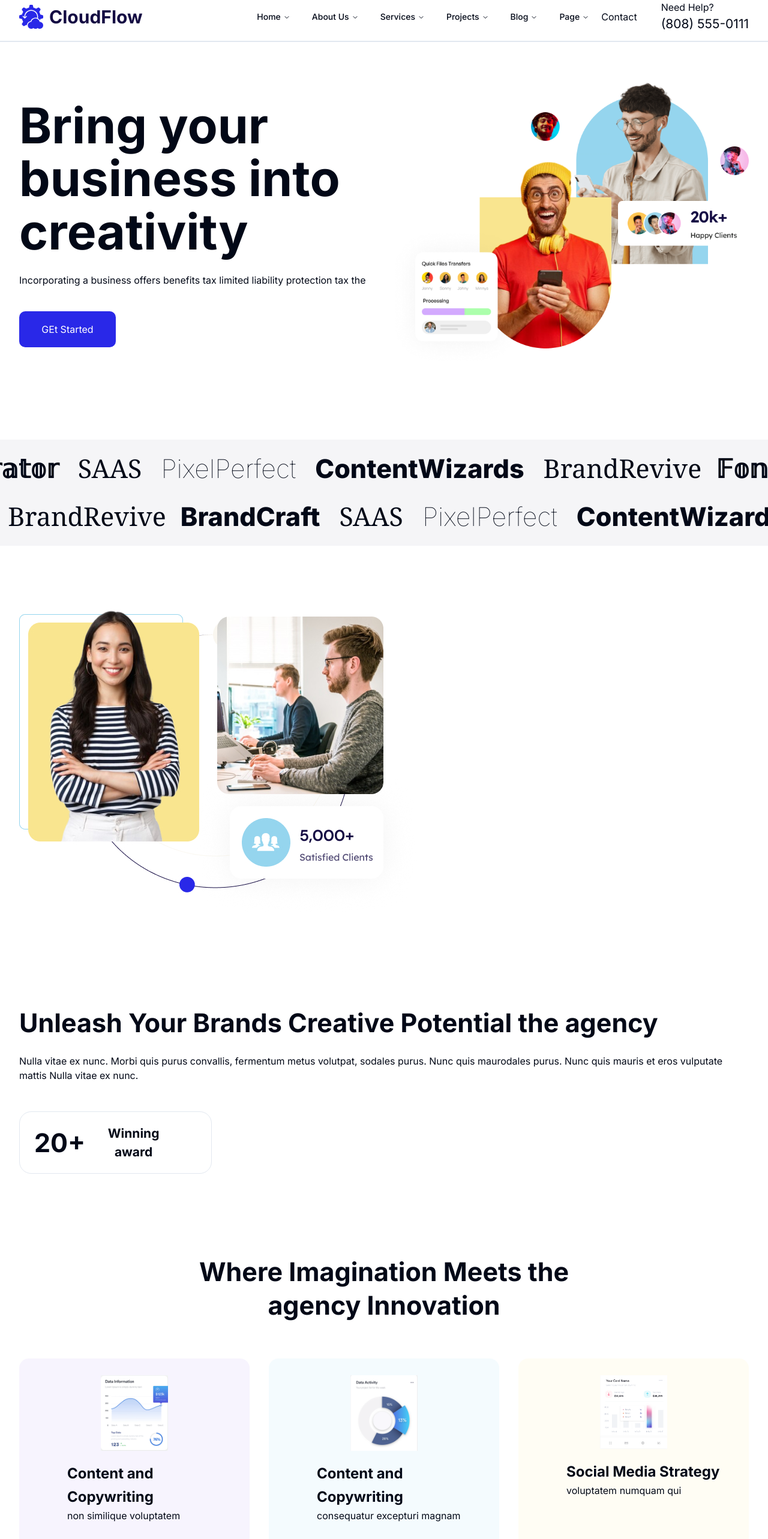
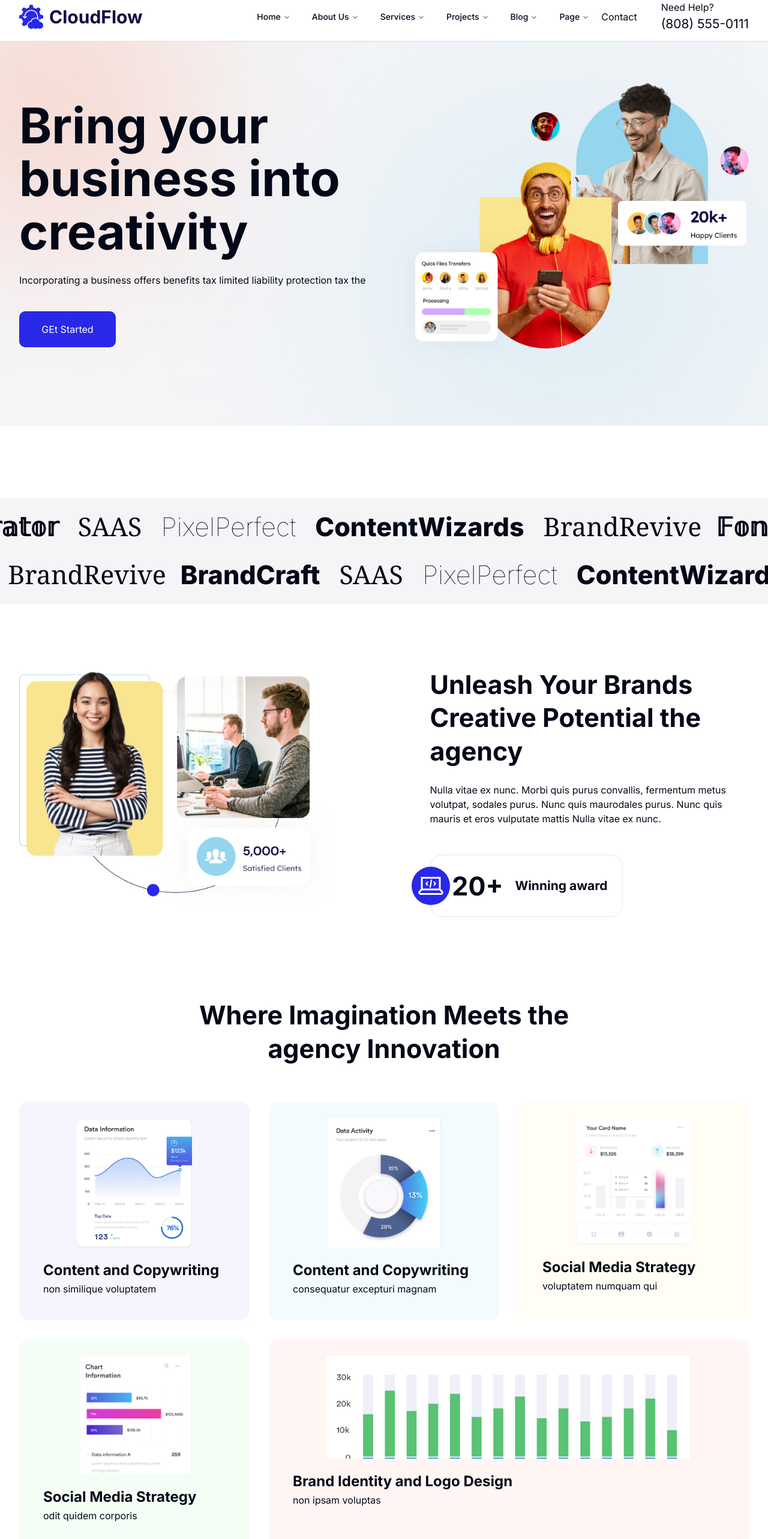
Before and after one commit to DevAsrafulIslam/CloudFlow, a Next.js app: page / in a window 1280 px wide. Shown: the part 20-2586 px from the top of the page at 60% size. Built offline with nearby package versions, Linux system fonts and the light colour scheme.

Commit message:
fix some responsive issue

```diff
--- a/src/app/components/about/about.tsx
+++ b/src/app/components/about/about.tsx
@@ -1,12 +1,13 @@
 import React from "react";
 import about from "../../../../public/images/Group 1000008331.jpg";
 import Image from "next/image";
+import { LiaLaptopCodeSolid } from "react-icons/lia";
 export default function About() {
   return (
-    <div className="grid items-center gap-[153px] mt-[107px] container mx-auto">
+    <div className="grid md:grid-cols-2 items-center gap-4 md:gap-[153px] mt-[107px] container mx-auto">
       <Image src={about} alt="Picture of the author" />
       <div>
-        <h1 className="text-[43px] mb-6 font-bold leading-[55.9px]">
+        <h1 className="text-2xl text-center md:text-3xl md:text-start lg:text-[43px] mb-6 font-bold leading-8 md:left-8 lg:leading-[55.9px]">
           Unleash Your Brands Creative Potential the agency
         </h1>
         <p>
@@ -14,31 +15,14 @@ export default function About() {
           volutpat, sodales purus. Nunc quis maurodales purus. Nunc quis mauris
           et eros vulputate mattis Nulla vitae ex nunc.
         </p>
-        <div className="flex items-center gap-4 mt-12 border w-[321px] h-[104px] px-6 rounded-[20px]">
-          <h1 className="text-[43px] mx-auto text-center font-bold">20+</h1>
+        <div className="flex relative items-center gap-4 mt-12 border lg:w-[321px] h-[104px] px-6 rounded-[20px]">
+          <h1 className="text-[43px] mx-auto text-center font-bold pl-2">
+            20+
+          </h1>
           <h4 className="text-[21px] text-center leading-[31.5px] font-bold">
             Winning award
           </h4>
-          <svg
-            width="30"
-            height="30"
-            viewBox="0 0 30 30"
-            fill="none"
-            xmlns="http://www.w3.org/2000/svg"
-          >
-            <path
-              d="M0 26V27C0 28.6542 1.18283 30 2.63672 30H27.3633C28.8172 30 30 28.6542 30 27V26H0Z"
-              fill="white"
-            />
-            <path
-              d="M28.6317 20.667H1.36865L0.27002 24.0003H29.7304L28.6317 20.667Z"
-              fill="white"
-            />
-            <path
-              d="M28.2422 3C28.2422 1.3458 27.0594 0 25.6055 0H4.39453C2.94064 0 1.75781 1.3458 1.75781 3V18.6667H28.2422V3ZM11.2918 12.042C11.595 12.4733 11.5335 13.1025 11.1545 13.4475C10.7754 13.7925 10.2224 13.7226 9.91916 13.2913L7.57541 9.958C7.31859 9.5928 7.31859 9.07387 7.57541 8.70867L9.91916 5.37533C10.2224 4.94407 10.7755 4.87413 11.1545 5.21913C11.5335 5.56413 11.595 6.1934 11.2918 6.62467L9.38725 9.33333L11.2918 12.042ZM17.0274 3.89573L14.6837 15.229C14.5725 15.7666 14.0993 16.0999 13.6268 15.9734C13.1543 15.8469 12.8614 15.3085 12.9725 14.7709L15.3163 3.43767C15.4274 2.90007 15.9006 2.5668 16.3731 2.69327C16.8457 2.81973 17.1386 3.35813 17.0274 3.89573ZM22.4246 9.958L20.0808 13.2913C19.7776 13.7226 19.2245 13.7925 18.8455 13.4475C18.4665 13.1025 18.405 12.4733 18.7082 12.042L20.6128 9.33333L18.7082 6.62467C18.405 6.1934 18.4665 5.56413 18.8455 5.21913C19.2246 4.87413 19.7776 4.94407 20.0808 5.37533L22.4246 8.70867C22.6813 9.07387 22.6813 9.5928 22.4246 9.958Z"
-              fill="white"
-            />
-          </svg>
+          <LiaLaptopCodeSolid className="absolute top-50 -left-5 md:-left-8 rounded-full w-10 h-10 md:w-16 md:h-16 p-2 text-white bg-[#2928E8]" />
         </div>
       </div>
     </div>
--- a/src/app/components/banner/banner.css
+++ b/src/app/components/banner/banner.css
@@ -1,3 +1,3 @@
-.bg-hero{
-    background-image: url("/public/images/Group 1000008330.jpg");
+.banner-bg{
+    background-image: url("../../../../public//images/banner.jpg");
 }
--- a/src/app/components/banner/banner.tsx
+++ b/src/app/components/banner/banner.tsx
@@ -1,12 +1,12 @@
 import React from "react";
 import "../banner/banner";
-
+import "./banner.css";
 import item from "/public/images/Group 1000008329.png";
 import Image from "next/image";
 export default function Banner() {
   return (
-    <div className=" bg-hero mb-[107px]">
-      <div className="container mt-[63px] mb-[97px] items-center gap-4 w-12/12 flex-cols-1 md:flex justify-between mx-auto">
+    <div className="banner-bg mb-[107px]">
+      <div className="container pt-[63px] pb-[97px] items-center gap-4 w-12/12 flex-cols-1 md:flex justify-between mx-auto">
         <div className="md:w-6/12">
           <h1 className="text-3xl md:leading-[88.4px] mb-6 md:text-[82px] font-bold">
             Bring your business into creativity
--- a/src/app/components/counter/counter.tsx
+++ b/src/app/components/counter/counter.tsx
@@ -3,7 +3,7 @@ import React from "react";
 export default function Counter() {
   return (
     <div className="container">
-      <div className="flex-wrap flex justify-between -mt-32  bg-[#95D5EE]  px-24 py-20  w-full mx-auto rounded-xl">
+      <div className="flex-wrap flex justify-between -mt-32  bg-[#95D5EE] px-2 gap-4 md:px-24 py-20  w-full mx-auto rounded-xl">
         <div className="flex items-center gap-3">
           <div className="bg-[#FAF7F0] p-4 opacity-50 rounded-[20px]">
             <svg
--- a/src/app/components/cta/cta.tsx
+++ b/src/app/components/cta/cta.tsx
@@ -20,13 +20,16 @@ export default function Cta() {
           <h1 className="text-3xl text-center md:text-start  md:text-[43px] font-bold leading-[55.9px] text-[#140B43]">
             Your Vision, Our Passion Outstanding Results
           </h1>
-          <div className="flex  w-8/12  items-center space-x-2">
+          <div className="grid gap-4 md:grid-cols-2 items-center space-x-2">
             <Input
-              className="rounded-full py-6"
+              className="rounded-full py-7 pl-8 mx-w-[406px] w-full"
               type="email"
               placeholder="Enter Your Email"
             />
-            <Button className="bg-[#2928E8] rounded-full" type="submit">
+            <Button
+              className="bg-[#2928E8] py-7 w-44 rounded-full"
+              type="submit"
+            >
               Subscribe
             </Button>
           </div>
--- a/src/app/components/dropdownmenu/dropdownmenu.tsx
+++ b/src/app/components/dropdownmenu/dropdownmenu.tsx
@@ -23,7 +23,7 @@ export function DropdownMenubar() {
     <DropdownMenu>
       <DropdownMenuTrigger asChild>
         <Button
-          className="container w-20 mx-0 md:hidden grid"
+          className="container w-20 mx-0 xl:hidden grid"
           variant="outline"
         >
           <FaBarsStaggered />
--- a/src/app/components/gallery/gallery.tsx
+++ b/src/app/components/gallery/gallery.tsx
@@ -9,14 +9,14 @@ import dataactivity2 from "../../../../public/images/gallery/data-activity.png";
 export default function Gallery() {
   return (
     <div className="container mt-[136.09px]">
-      <h1 className="w-[630px] text-center mx-auto text-[43px] mb-6 font-bold leading-[55.9px]">
+      <h1 className="max-w-[630px] w-full text-center mx-auto text-2xl md:text-[43px] mb-6 font-bold leading-[55.9px]">
         Where Imagination Meets the agency Innovation
       </h1>
       <div className="grid  mt-[60px] gap-8">
-        <div className="grid md:grid-cols-3 gap-8">
-          <div className="bg-[#B195EE] bg-opacity-10 rounded-2xl  pt-7 px-10">
+        <div className="grid lg:grid-cols-3 md:grid-cols-2 gap-8">
+          <div className="bg-[#B195EE] bg-opacity-10 rounded-2xl overflow-hidden md:pt-7">
             <Image
-              className="px-24"
+              className="md:px-24"
               src={datainfo}
               alt="Picture of the author"
             />
@@ -27,9 +27,9 @@ export default function Gallery() {
               <p>non similique voluptatem</p>
             </div>
           </div>
-          <div className="bg-[#95D5EE] bg-opacity-10 rounded-2xl pt-7 px-10">
+          <div className="bg-[#95D5EE] bg-opacity-10 rounded-2xl overflow-hidden md:pt-7">
             <Image
-              className="px-24"
+              className="md:px-24"
               src={dataactivity2}
               alt="Picture of the author"
             />
@@ -40,9 +40,9 @@ export default function Gallery() {
               <p>consequatur excepturi magnam</p>
             </div>
           </div>
-          <div className="bg-[#F9E58F] bg-opacity-10 rounded-2xl pt-7 px-10">
+          <div className=" bg-[#F9E58F] bg-opacity-10 rounded-2xl pt-7 ">
             <Image
-              className="px-24"
+              className="md:px-24"
               src={cardname}
               alt="Picture of the author"
             />
@@ -53,10 +53,27 @@ export default function Gallery() {
               <p>voluptatem numquam qui</p>
             </div>
           </div>
+          <div className="lg:hidden bg-[#97EE95] bg-opacity-10 rounded-2xl overflow-hidden md:pt-7">
+            <Image
+              className="md:px-24"
+              src={chart}
+              alt="Picture of the author"
+            />
+            <div className="pl-10 pb-10">
+              <h3 className="text-2xl mt-[18px] font-bold leading-[39px]">
+                Social Media Strategy
+              </h3>
+              <p>odit quidem corporis</p>
+            </div>
+          </div>
         </div>
         <div className="grid md:grid-cols-3 gap-8">
-          <div className="bg-[#97EE95] bg-opacity-10 rounded-2xl pt-7 px-10">
-            <Image className="px-24" src={chart} alt="Picture of the author" />
+          <div className="lg:grid hidden md:hidden bg-[#97EE95] bg-opacity-10 rounded-2xl overflow-hidden md:pt-7">
+            <Image
+              className="md:px-24"
+              src={chart}
+              alt="Picture of the author"
+            />
             <div className="pl-10 pb-10">
               <h3 className="text-2xl mt-[18px] font-bold leading-[39px]">
                 Social Media Strategy
@@ -65,9 +82,9 @@ export default function Gallery() {
             </div>
           </div>
 
-          <div className="col-span-2 bg-[#F9A78F] bg-opacity-10 rounded-2xl pt-7 px-10">
+          <div className="col-span-3 md:col-span-2 bg-[#F9A78F] bg-opacity-10 rounded-2xl overflow-hidden md:pt-7">
             <Image
-              className="px-24"
+              className="md:px-24"
               src={dataactivity}
               alt="Picture of the author"
             />
--- a/src/app/components/testimonial/testimonial.tsx
+++ b/src/app/components/testimonial/testimonial.tsx
@@ -12,7 +12,7 @@ export default function Testimonial() {
           <p className=" w-11 h-11">
             <FaQuoteRight className="text-5xl text-white bg-[#2928E8] p-2 rounded-full" />
           </p>
-          <p className="text-2xl leading-[42px] text-[#514A74]">
+          <p className="text-xl leading-[42px] text-[#514A74]">
             Creative agency encompasses wide range of services related i the
             creative and st marketing These agencies specialize in offering
             innovative solutions to clients branding loren ipsum
```
Also changed, not shown: src/app/components/blog/blog.tsx (+66 -62 lines), src/app/components/features/features.tsx (+5 -4 lines), src/app/components/footer/footer.tsx (+14 -4 lines), src/app/components/message/message.tsx (+15 -11 lines), public/images/banner.jpg (renamed from public/images/Group 1000008330.jpg).
